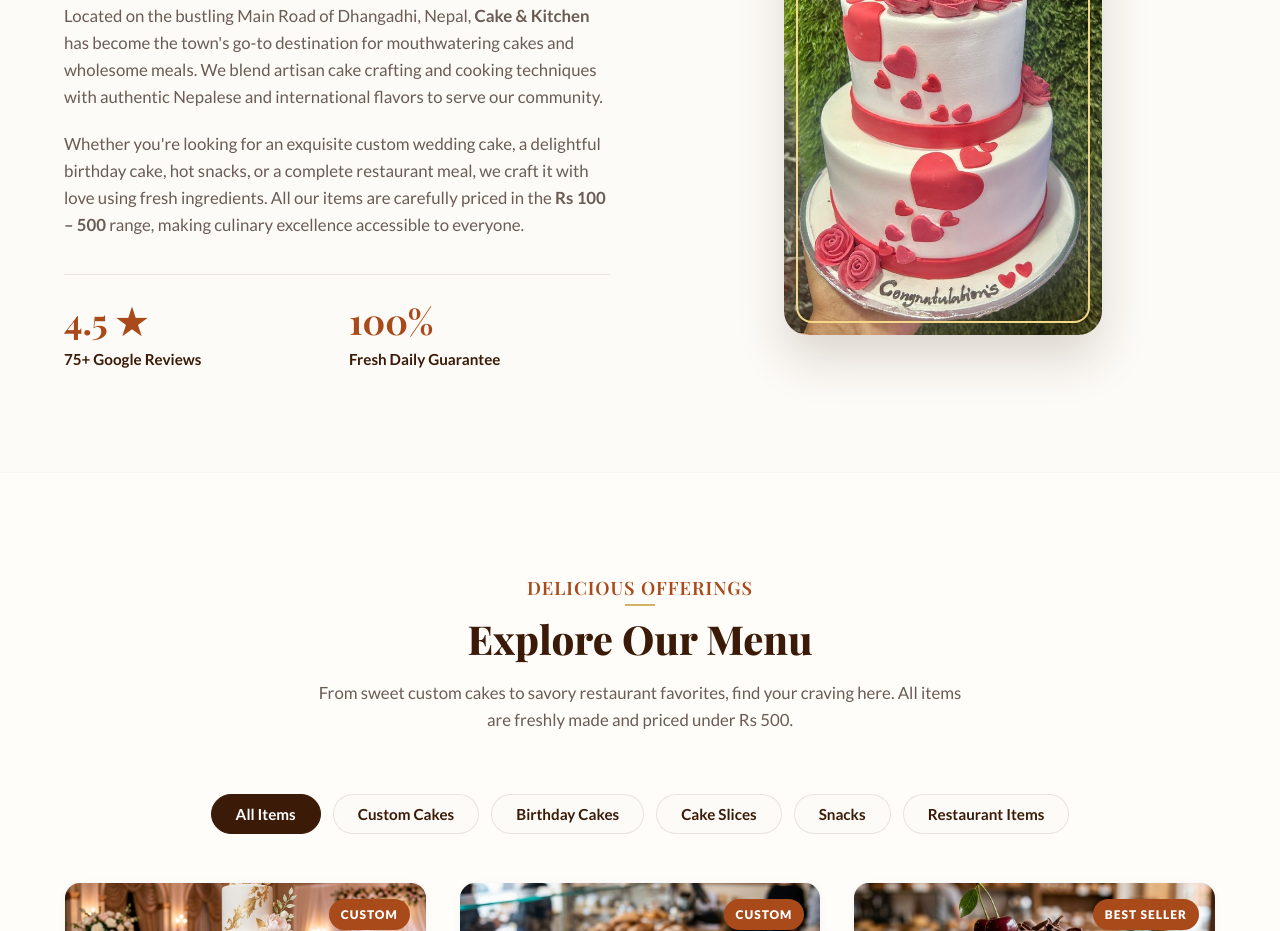
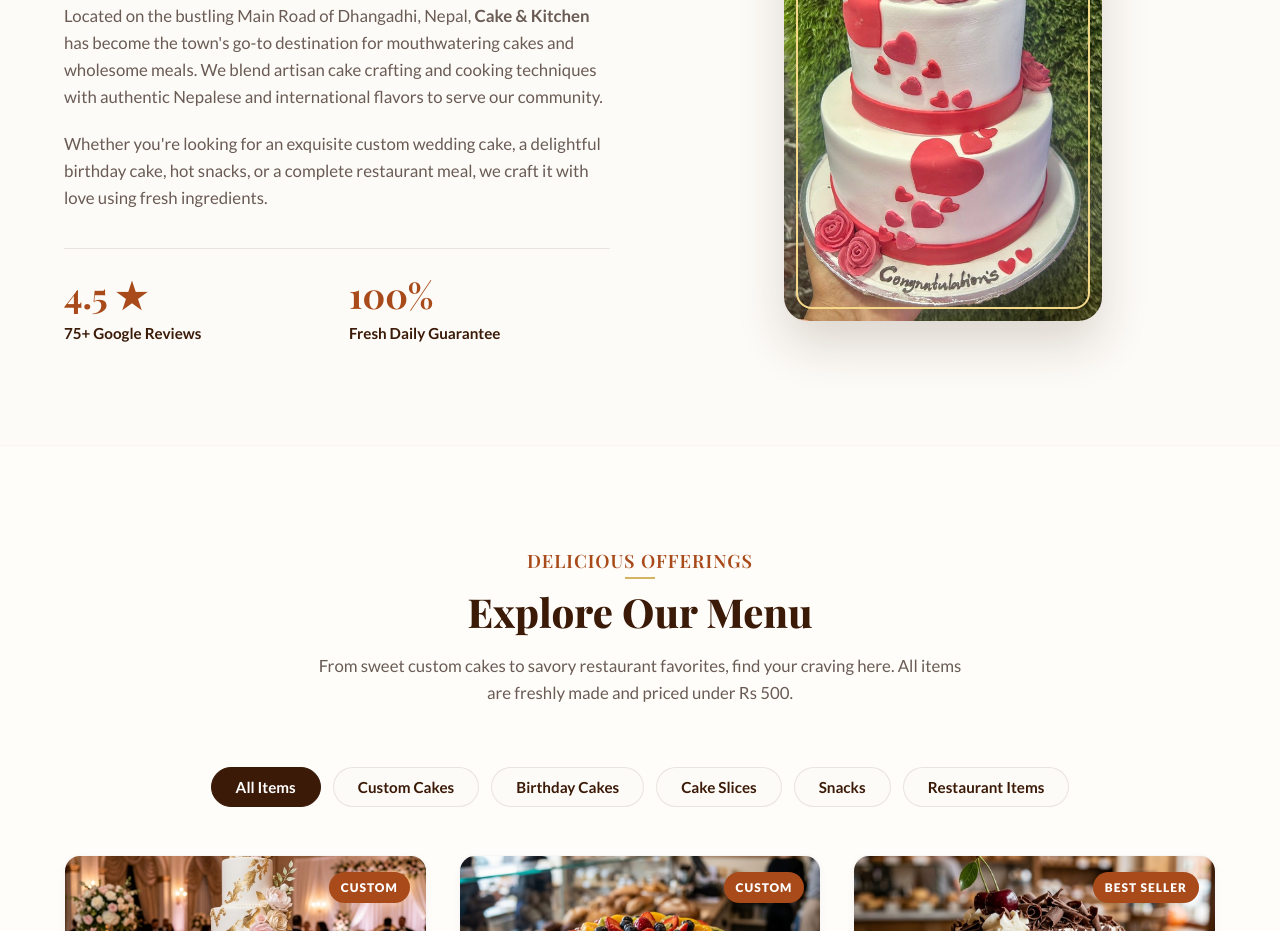
Before and after one commit to pms5566/cake-and-kitchen, a plain HTML site: page index.html in a window 1280 px wide. Shown: the part 1152-2083 px from the top of the page. Drawn offline with nearby package versions, Linux system fonts and the light colour scheme; a web font is replaced by a local one.

Commit message:
Remove pricing statement from Our Story section in index.html

```diff
--- a/index.html
+++ b/index.html
@@ -109,7 +109,7 @@
                     <h2 class="section-title" style="text-align: left; margin-bottom: 20px;">Dhangadhi's Favorite Cake & Restaurant Spot</h2>
                     <h3>Freshness & Quality in Every Single Bite</h3>
                     <p>Located on the bustling Main Road of Dhangadhi, Nepal, <strong>Cake & Kitchen</strong> has become the town's go-to destination for mouthwatering cakes and wholesome meals. We blend artisan cake crafting and cooking techniques with authentic Nepalese and international flavors to serve our community.</p>
-                    <p>Whether you're looking for an exquisite custom wedding cake, a delightful birthday cake, hot snacks, or a complete restaurant meal, we craft it with love using fresh ingredients. All our items are carefully priced in the <strong>Rs 100 – 500</strong> range, making culinary excellence accessible to everyone.</p>
+                    <p>Whether you're looking for an exquisite custom wedding cake, a delightful birthday cake, hot snacks, or a complete restaurant meal, we craft it with love using fresh ingredients.</p>
 
                     <div class="about-meta">
                         <div class="about-meta-item">
```
